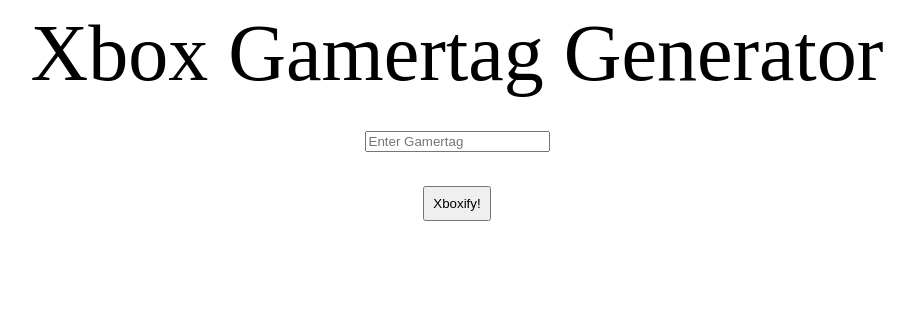
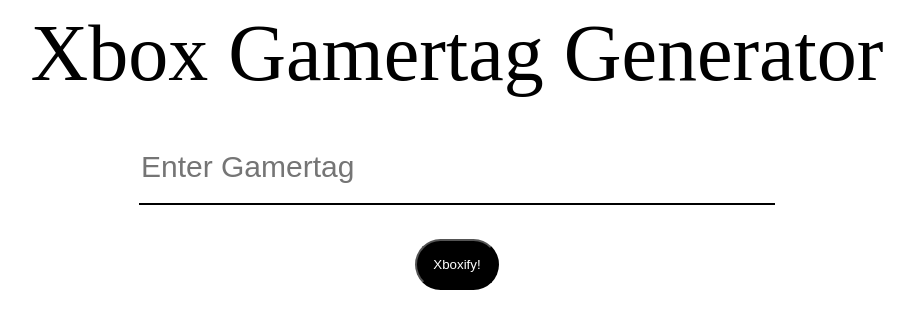
Before and after one commit to damiansf/XboxGamertagGenerator, a React (Create React App) app: page / in a window 1280 px wide. Shown: the top 328 px of the page, without its empty margins (183-1097 px from the left). Built offline with nearby package versions, Linux system fonts and the light colour scheme; the HTML template or start-up script is replaced by a standard one.

Commit message:
adding css

```diff
--- a/src/components/NameTagGenerator.css
+++ b/src/components/NameTagGenerator.css
@@ -2,15 +2,24 @@
   text-align: center;
 }
 
-.xboxifyAgain{
-  padding: 0.5rem;
-}
-
 .inputBox{
+  border: 0;
+   border-bottom: 2px solid black;
+   width: 50%;
+   font-size: 30px;
+   line-height: 35px;
+   height: 70px;
 }
 
 .xboxify{
-  padding: 0.5rem;
+  display: inline-block;
+  padding: 1rem;
+  border-radius: 2em;
+  box-sizing: border-box;
+  font-weight: 300;
+  color: #FFFFFF;
+  background-color: black;
+  text-align: center;
 }
 
 .gamertag{
--- a/src/components/NameTagGenerator.js
+++ b/src/components/NameTagGenerator.js
@@ -48,7 +48,7 @@
     let redo;
 
     if(this.state.gamertag.length != 0) {
-      redo = <button onClick={this.handleClick} className="xboxifyAgain">Make it more Xboxified!</button>;
+      redo = <button onClick={this.handleClick} className="xboxify">Make it more Xboxified!</button>;
     }
     return (
       <div className="containerDiv">
```
